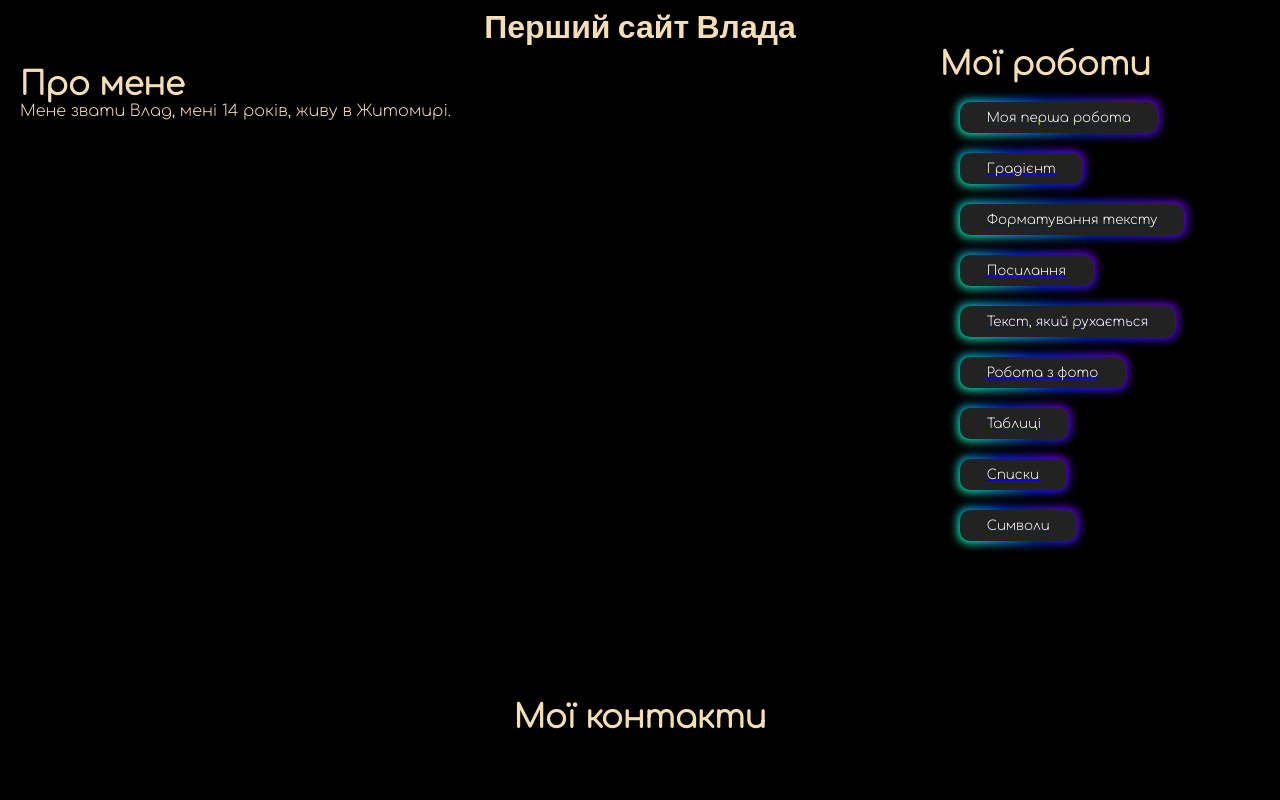
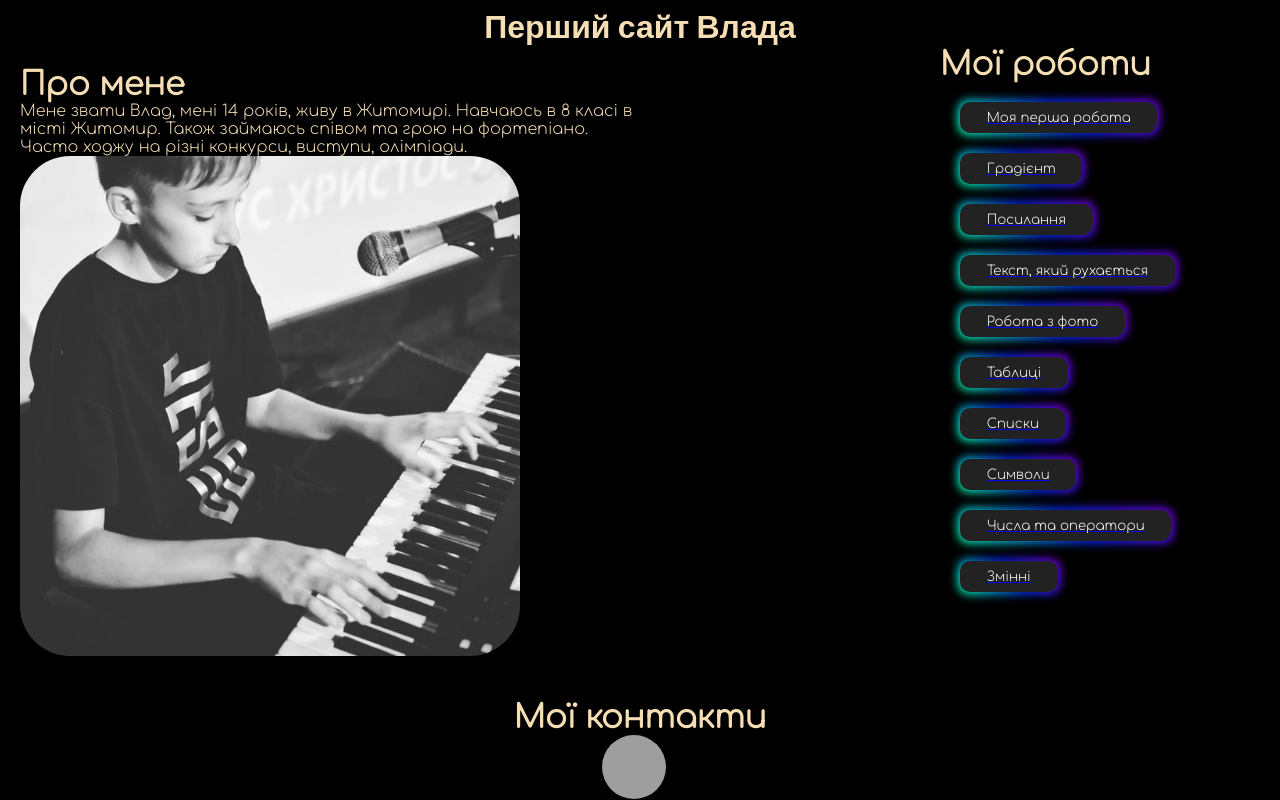
Before and after one commit to DruzVdZT/Site, a plain HTML site: page index.html in a window 1280 px wide. Drawn offline with nearby package versions, Linux system fonts and the light colour scheme; grey boxes are pictures that could not be loaded.

Commit message:
Add files via upload

```diff
--- a/index.html
+++ b/index.html
@@ -10,20 +10,22 @@
 <body>
 <header><h1>Перший сайт Влада</h1></header>
 <div id="content"><h2>Про мене</h2>
-	<p class="myhistory">Мене звати Влад, мені 14 років, живу в Житомирі.</p>
+	<p class="myhistory">Мене звати Влад, мені 14 років, живу в Житомирі. Навчаюсь в 8 класі в місті Житомир. Також займаюсь співом та грою на фортепіано. Часто ходжу на різні конкурси, виступи, олімпіади.</p>
+<img src="img/photo_2022-09-28_19-54-00.jpg" style="width: 500px; height: 500px; border-radius: 10%;">
 </div>
 <div class="works-div"><h2 class="my-work">Мої роботи</h2>
 <a href="base.html" target="_blank"><button class="button-85" role="button">Моя перша робота</button></a>
 <a href="gradient.html" target="_blank"><button class="button-85" role="button">Градієнт</button></a>
-<a href="text.html" target="_blank"><button class="button-85" role="button">Форматування тексту</button></a>
 <a href="links.html" target="_blank"><button class="button-85" role="button">Посилання</button></a>
 <a href="run.html" target="_blank"><button class="button-85" role="button">Текст, який рухається</button></a>
 <a href="image.html" target="_blank"><button class="button-85" role="button">Робота з фото</button></a>
 <a href="tables.html" target="_blank"><button class="button-85" role="button">Таблиці</button></a>
 <a href="list.html" target="_blank"><button class="button-85" role="button">Списки</button></a>
 <a href="fonts.html" target="_blank"><button class="button-85" role="button">Символи</button></a>
+<a href="Numbers and operators.html" target="_blank"><button class="button-85" role="button">Числа та оператори</button></a>
+<a href="JS1.html" target="_blank"><button class="button-85" role="button">Змінні</button></a>
 </div>
 <footer><h2 class="contacts">Мої контакти</h2>
-[![Telegram](https://w7.pngwing.com/pngs/402/10/png-transparent-telegram-logo-scalable-graphics-icon-logo-blue-angle-triangle.png){:class="social"}](https://t.me/Drumega31 "Мій Telegram профіль")
+<a href="t.me/Drumega31"><img src="https://w7.pngwing.com/pngs/402/10/png-transparent-telegram-logo-scalable-graphics-icon-logo-blue-angle-triangle.png" class="social"></a></footer>
 </body>
 </html>
```
